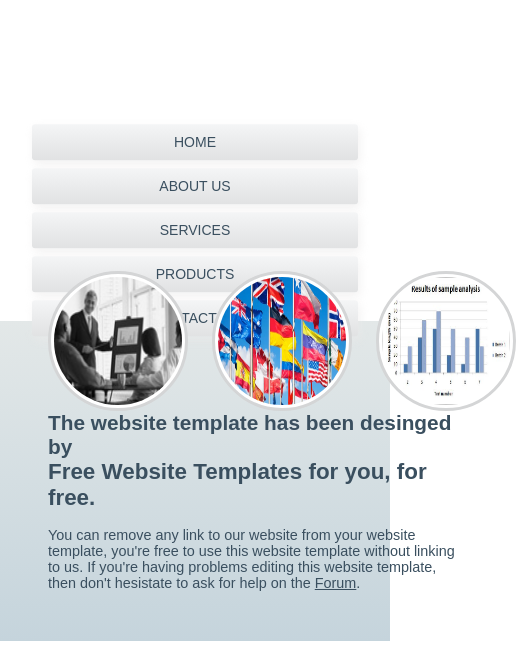
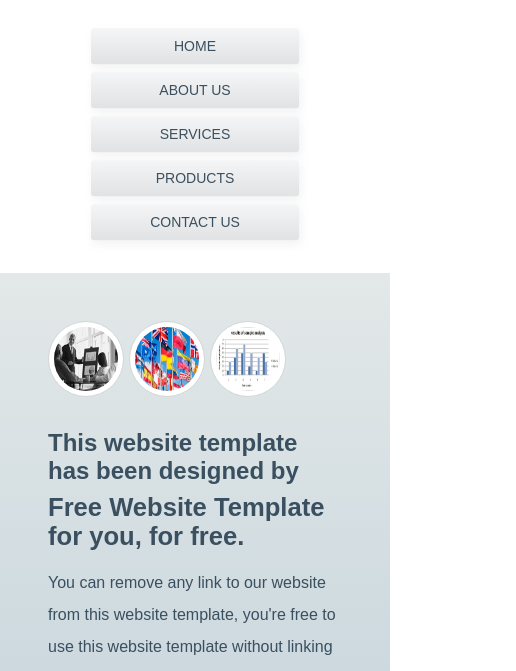
Before and after one commit to Kiet-Nguyen/Integrify-Assignment3, a plain HTML site: page index.html in a window 390 px wide. Shown: the part 137-808 px from the top of the page, 516 px wide, since content can reach past the window. Drawn offline with Linux system fonts and the light colour scheme.

Commit message:
section about

```diff
--- a/index.html
+++ b/index.html
@@ -39,21 +39,25 @@
   </nav>
 
   <div class="about">
-    <div class="about-grid">
-      <img src="assets/discussing.jpg" alt="Presentation" class="about__img img-1">
-      <img src="assets/Flags.jpg" alt="Flags" class="about__img img-2">
-      <img src="assets/Chart.jpg" alt="Chart" class="about__img img-3">
+    <div class="container">
+      <div class="about__content">
+        <div class="images">
+          <img src="assets/discussing.jpg" alt="Discussing">
+          <img src="assets/Flags.jpg" alt="Flags">
+          <img src="assets/Chart.jpg" alt="Chart">
+        </div>
 
-      <div class="about__content">
-        <h2 class="about-content__heading heading-2">The website template has been desinged by</h2>
-        <h1 class="about-content__heading heading-1 pb-xs">Free Website Templates for you, for free.</h1>
-        <p class="about-content__text">
-          You can remove any link to our website from your website template, you're free to use this website template without linking to us. If you're having problems editing this website template, then don't hesistate to ask for help on the <u>Forum</u>.
-        </p>
+        <div class="content">
+          <h2 class="heading-2">This website template has been designed by</h2>
+          <h1 class="heading-1">Free Website Template for you, for free.</h1>
+          <p>
+            You can remove any link to our website from this website template, you're free to use this website template without linking back to us. If you're having problems editing this website template, then don't hesitate to ask for help on the <u>Forum</u>.
+          </p>
+        </div>
       </div>
 
-      <div class="about-img">
-        <img src="assets/smiling-man.png" alt="Smiling man" class="smiling-man-img">
+      <div class="about__img">
+        <img src="assets/smiling-man.png" alt="Smiling Man">
       </div>
     </div>
   </div>
--- a/style.css
+++ b/style.css
@@ -34,7 +34,8 @@ body {
 
 .grid-container {
   display: grid;
-  grid-template-columns: [full-start] minmax(2rem, 1fr) [center-start] repeat(9, [col-start] minmax(min-content, 140px) [col-end]) [center-end] minmax(2rem, 1fr) [full-end];
+  grid-template-columns: [full-start] minmax(2rem, 1fr) [center-start] repeat(9, [col-start] minmax(min-content, 120px) [col-end]) [center-end] minmax(2rem, 1fr) [full-end];
+  grid-template-rows: min-content;
   transition: all 0.1s;
 }
 
@@ -58,15 +59,15 @@ body {
   padding-bottom: 4rem;
 }
 
-
 .heading-1 {
   align-self: start;
-  font-size: 1.4rem;
+  font-size: 1.6rem;
 }
 
 .heading-2 {
   align-self: end;
-  font-size: 1.3rem;
+  margin-bottom: 8px;
+  font-size: 1.5rem;
 }
 
 .heading-3 {
@@ -92,7 +93,6 @@ body {
 .header-logo {
   grid-column: col-start 1 / col-end 4;
   align-self: start;
-  padding-bottom: 6rem;
 }
 
 .header-logo--size {
@@ -103,7 +103,6 @@ body {
 .header-nav {
   align-self: center;
   grid-column: col-start 5 / col-end 9;
-  padding-bottom: 6rem;
 }
 
 .nav-items {
@@ -152,75 +151,50 @@ body {
 .about {
   grid-column: full-start / full-end;
   background: linear-gradient(var(--blue-light), var(--blue-dark));
+  margin-top: 8rem;
   padding-left: 3rem;
+  padding-right: 3rem;
 }
 
-.about-grid {
-  max-width: 1320px;
+.container {
+  max-width: 1080px;
   margin: auto;
+  margin-top: -4rem;
+  display: grid;
+  grid-template-columns: 1fr min-content;
+}
 
+.about__content {
+  grid-column: 1 / 2;
   display: grid;
-  grid-template-columns: repeat(3, min-content) 1fr;
-  grid-column-gap: 1.5rem;
+  grid-template-rows: min-content 1fr;
+  grid-row-gap: 2rem;
+}
+
+.content p {
+  margin-top: 1rem;
+  font-size: 1rem;
+  line-height: 2;
 }
 
 .about__img {
-  width: 10rem;
-  height: 10rem;
-  border-radius: 50%;
-  border: 3px solid var(--gray-dark-1);
-  padding: 3px;
-  background-color: var(--white);
-  transform: translateY(-50px);
+  justify-self: end;
+  grid-column: 2 / 3;
+  margin-top: -2rem;
 }
 
-.img-1 {
-  grid-column: 1 / 2;
-  grid-row: 1 / 2;
+.images {
+  display: grid;
+  grid-template-columns: repeat(3, minmax(14rem, min-content));
 }
 
-.img-2 {
-  grid-column: 2 / 3;
-  grid-row: 1 / 2;
-}
-
-.img-3 {
-  grid-column: 3 / 4;
-  grid-row: 1 / 2;
-}
-
-.about__content {
-  grid-column: 1 / 4;
-  padding-right: 3rem;
-  transform: translateY(-50px);
-}
-
-.about-content__text {
-  font-size: 0.9rem;
-}
-
-.about-img {
-  grid-column: 4 / 5;
-  grid-row: 1 / span 2;
-  transform: translate(-100px, -140px);
-  width: 110%;
-  height: 100%;
-
-  /* grid-column: 4 / 5;
-  grid-row: 1 / span 4; */
-  /* grid-column: col-start 7 / full-end;
-  grid-row: 2 / 3;
-
-  z-index: 10;
-
-  display: grid;
-  grid-template-columns: repeat(3, min-content);
-  grid-template-rows: repeat(2, min-content); */
-}
-
-.smiling-man-img {
-  height: 130%;
-  max-width: 100%;
+.images img {
+  width: 12rem;
+  height: 12rem;
+  border-radius: 50%;
+  border: 1px solid var(--gray-dark-1);
+  padding: 5px;
+  background-color: var(--white);
 }
 
 /***************************************************
@@ -289,7 +263,7 @@ body {
 }
 
 .footer-grid {
-  max-width: 1320px;
+  max-width: 1080px;
   margin: auto;
   display: grid;
   grid-template-columns: repeat(auto-fit, minmax(10rem, 1fr));
@@ -336,18 +310,21 @@ body {
   }
 
   /******* ABOUT *******/
-
-  .about-img {
-    transform: translate(-100px, -100px);
+  .about {
+    margin-top: 3rem;
   }
 
-  .smiling-man-img {
-    height: 122%;
+  .container {
+    grid-column: 1 / -1;
+  }
+
+  .content {
+    padding-bottom: 3rem;
+    padding-right: 10rem;
   }
 
   .about__img {
-    width: 8rem;
-    height: 8rem;
+    display: none;
   }
 
   /******* NEWS *******/
@@ -393,15 +370,47 @@ body {
 }
 
 @media only screen and (max-width: 750px) {
+  body {
+    font-size: 50%;
+  }
+
   .header-logo {
     padding-bottom: 0;
   }
 
   .header-nav {
-    padding-bottom: 7rem;
+    justify-self: center;
+    margin-top: -6rem;
   }
 
   .nav-items {
     grid-template-columns: repeat(auto-fit, minmax(13rem, 1fr));
   }
+
+  .container {
+    margin-top: 0;
+    padding-top: 3rem;
+  }
+
+  .images {
+    grid-template-columns: repeat(3, min-content);
+    grid-column-gap: 5px;
+  }
+
+  .images img {
+    width: 8rem;
+    height: 8rem;
+  }
+
+  .content {
+    padding-right: 0;
+  }
 }
+
+@media only screen and (max-width: 550px) {
+
+  .images img {
+    width: 4rem;
+    height: 4rem;
+  }
+}
```
